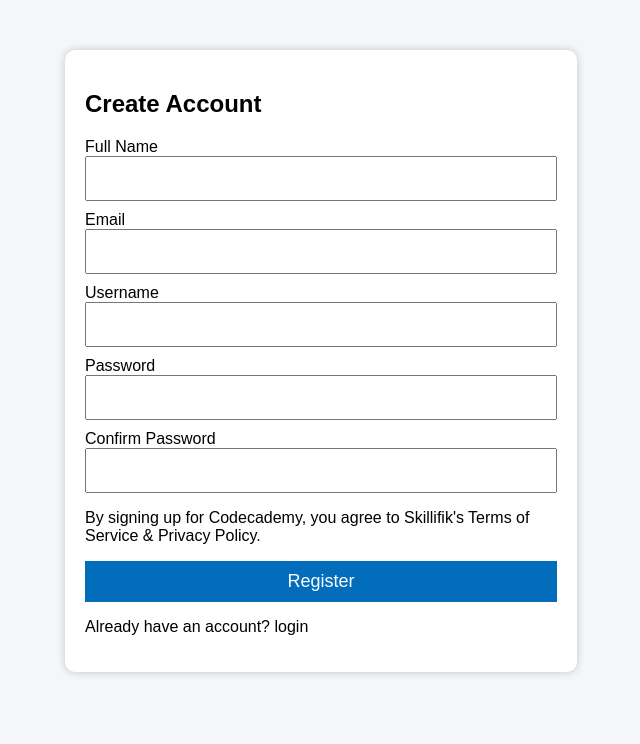
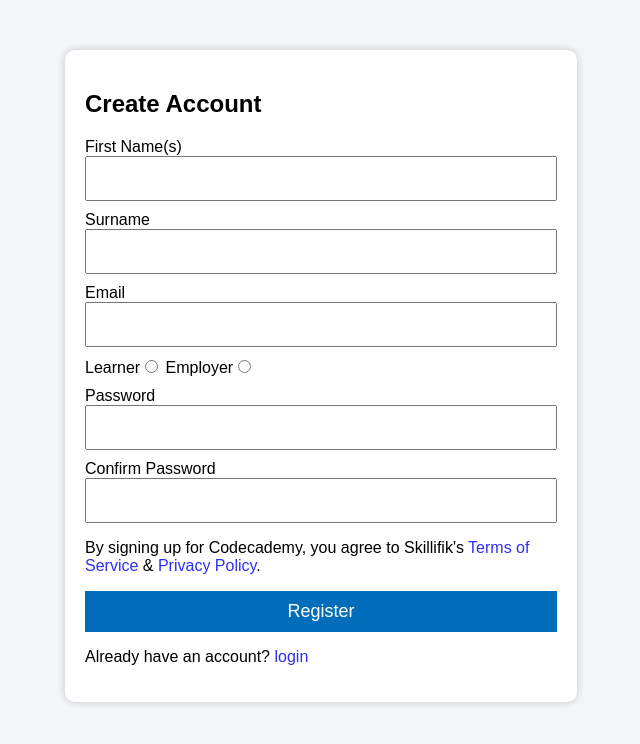
Before and after one commit to skilifik26-dev/skillsdev, a Flask app: page /register in a window 1280 px wide. Shown: the top 744 px of the page, without its empty margins (319-959 px from the left). Run offline with Flask 3, Linux system fonts and the light colour scheme.

Commit message:
complete login and registration

```diff
--- a/app.py
+++ b/app.py
@@ -12,22 +12,16 @@
     elif pts > 0:   return "Beginner"
     else:           return "Not started"
 
+
 #SAMPLE DATA
-
+newUserId = 1
 SAMPLE_USER = [
     {
     'UserID':   1,
-    'Username': 'Dominique Minaar',
+    'Username': 'Dominique',
     'Email':    'dominique@test.com',
     'Role':     'learner',
     'Password': 'Dominique123'
-    },
-    {
-    'UserID':   2,
-    'Username': 'Flavi',
-    'Email':    'flavi@test.com',
-    'Role':     'learner',
-    'Password': 'Flavi123'
     },
 ]
 
@@ -180,7 +174,7 @@
 #ROUTES
 
 # Set dummy session on every request so navbar always shows
-@app.before_request
+# @app.before_request
 def set_session():
     if 'user_id' not in session:
         session['user_id'] = 1
@@ -210,13 +204,33 @@
 @app.route('/register', methods=['GET', 'POST'])
 def register():
     if request.method == 'POST':
-        return redirect(url_for('dashboard'))
+        if request.form['password'] == request.form['confirm_password']:
+            newUser = {
+                'UserID': 5,
+                'Username': request.form['firstName'],
+                'Email':    request.form['email'],
+                'Role': request.form['role'],
+                'Password': request.form['confirm_password'],
+                }
+            SAMPLE_USER.append(newUser)
+            session['user'] = newUser
+            print(newUser)
+            return redirect(url_for('dashboard'))
+
+        return render_template('register.html',
+            message= 'Password does not match confirmed password.',
+            firstName= request.form['firstName'],
+            surname= request.form['surname'],
+            email= request.form['email'],
+
+            )
     return render_template('register.html')
 
 #Logout
 @app.route('/logout')
 def logout():
     session.clear()
+    print(session)
     return redirect(url_for('login'))
 
 #Dashboard
@@ -224,6 +238,7 @@
 def dashboard():
     if 'user' in session:
         user = session['user']
+        print(user)
     return render_template('dashboard.html',
         skill_scores   = SAMPLE_SKILLS,
         recent         = SAMPLE_RECENT,
@@ -233,7 +248,7 @@
         skills_unlocked= 3,
         get_skill_level= get_skill_level,
         users= user
-        )
+    )
 
 #Course Library
 @app.route('/courses')
--- a/static/css/style2.css
+++ b/static/css/style2.css
@@ -9,6 +9,8 @@
     text-decoration: none;
     color: black;
 }
+
+
 /* nav bar*/
 .navbar {
     background: #1F3864;
@@ -50,13 +52,28 @@
     padding: 30px;
 }
 
-input {
+input[type="text"],
+input[type="password"],
+input[type="email"] {
     display: block;
     width: 100%;
     font-size: large;
     padding: 10px;
     margin-bottom: 10px;
     box-sizing: border-box;
+}
+
+.register_a {
+    color: rgb(47, 47, 240);
+}
+
+.radio_container {
+    margin-bottom: 10px;
+
+}
+
+.match_pwd_errorMsg {
+    color: red;
 }
 
 .btn {
--- a/templates/dashboard.html
+++ b/templates/dashboard.html
@@ -33,7 +33,7 @@
                 {%if recent%}
                     {%for course in recent%}
                         {%if course['Status'] == "Pass"%}
-                            <div class="completed_course_disp"">
+                            <div class="completed_course_disp">
                                 <span>{{course['CourseName']}}</span> <span>&check;</span>
                             </div>
                         {%else%}
--- a/templates/login.html
+++ b/templates/login.html
@@ -16,8 +16,7 @@
             <input type="password" name="password" placeholder="Password" required>
             <button class="btn" type="submit">Login</button>
         </form>
-        <p>Don't have an account? <a href="{{ url_for('register') }}">Register</a>
-        </p>
+        <p>Don't have an account? <a class="register_a" href="{{ url_for('register')}}">Register</a></p>
     </div>
 </div>
 
--- a/templates/register.html
+++ b/templates/register.html
@@ -14,35 +14,55 @@
             <h2>Create Account</h2>
 
             <form action="/register" method="POST">
-                <div class="input-group">
-                    <label>Full Name</label>
-                    <input type="text" name="fullname" required>
+                <div>
+                    <label>First Name(s)</label>
+                    {%if firstName%}
+                        <input type="text" name="firstName" value={{firstname}} required>
+                    {%else%}
+                        <input type="text" name="firstName" required>
+                    {%endif%}
                 </div>
 
-                <div class="input-group">
-                    <label>Email</label>
-                    <input type="email" name="email" required>
+                <div>
+                    <label>Surname</label>
+                    {%if surname%}
+                        <input type="text" name="surname" value="{{surname}}" required>
+                    {%else%}
+                        <input type="text" name="surname" required>
+                    {%endif%}
                 </div>
 
-                <div class="input-group">
-                    <label>Username</label>
-                    <input type="text" name="username" required>
+                <div>
+                    <label>Email</label>
+                    {%if email%}
+                        <input type="email" name="email" value="{{email}}" required>
+                    {%else%}
+                        <input type="email" name="email" required>
+                    {%endif%}
                 </div>
 
-                <div class="input-group">
+                <div class="radio_container">
+                    <label>Learner</label><input class="radio_input" type="radio" name="role" value="Learner" required />
+                    <label>Employer</label><input class="radio_input" type="radio" name="role" value="Employer" required />
+                </div>
+
+                <div>
                     <label>Password</label>
                     <input type="password" name="password" required>
                 </div>
 
-                <div class="input-group">
+                <div>
                     <label>Confirm Password</label>
                     <input type="password" name="confirm_password" required>
                 </div>
+                {%if message%}
+                    <p class="match_pwd_errorMsg">{{message}}</p>
+                {%endif%}
 
-                <p>By signing up for Codecademy, you agree to Skillifik's <a href="">Terms of Service</a> &
-                    <a href="">Privacy Policy</a>.</p>
+                <p>By signing up for Codecademy, you agree to Skillifik's <a class="register_a" href="">Terms of Service</a> &
+                    <a class="register_a" href="">Privacy Policy</a>.</p>
                 <button type="submit" class="btn">Register</button>
-                <p>Already have an account? <a href="{{ url_for('login')}}">login</a></p>
+                <p>Already have an account? <a class="register_a" href="{{ url_for('login')}}">login</a></p>
             </form>
         </div>
     </div>
```
